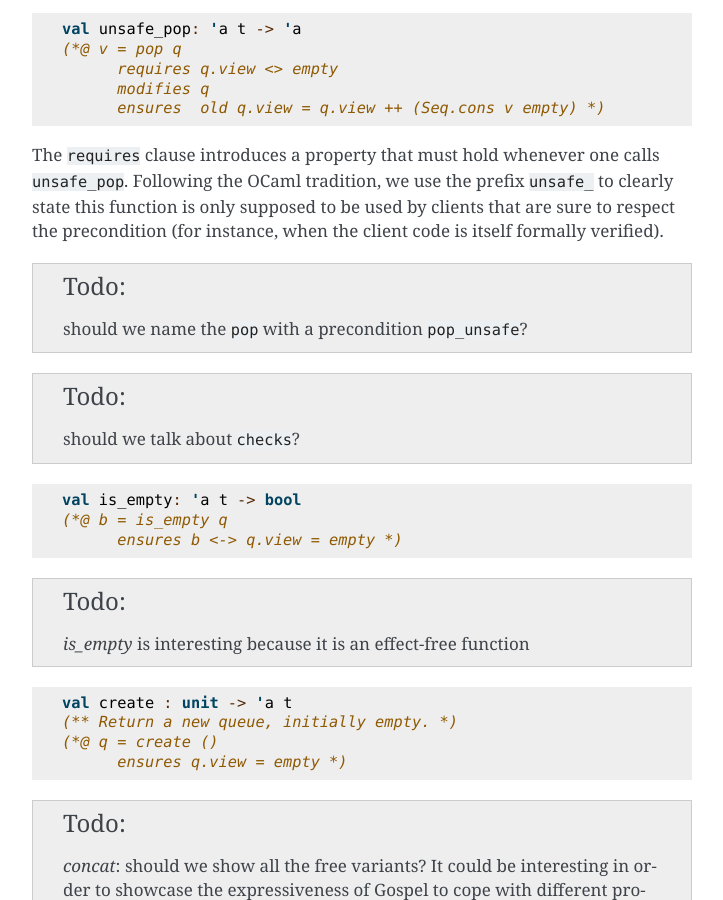
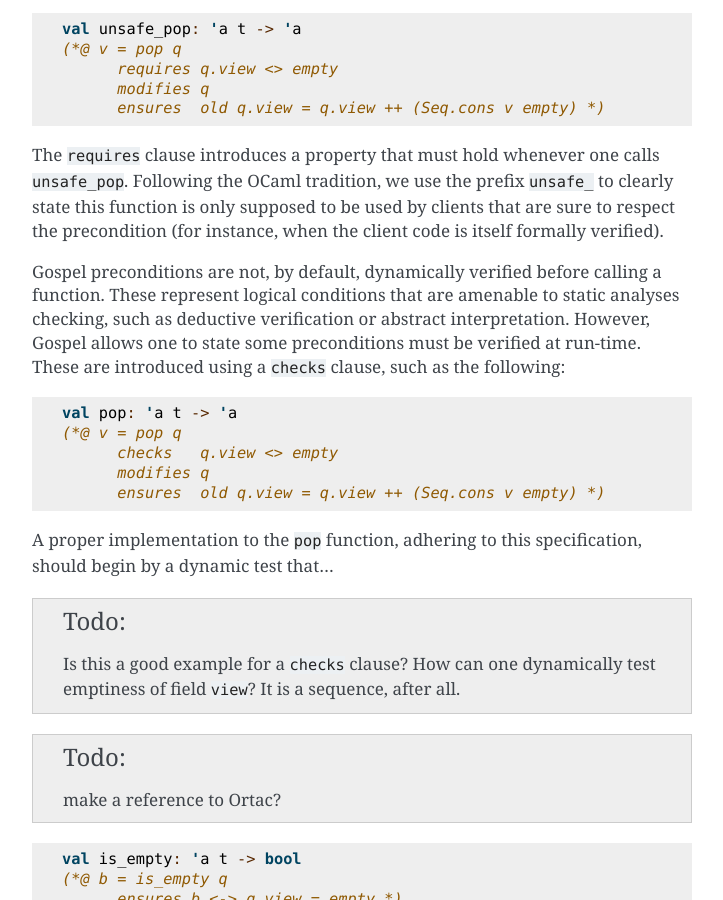
Before and after one commit to ocaml-gospel/gospel, a Sphinx documentation site: the page built from doc/starting.rst, in a window 1280 px wide and 900 px high, scrolled down 1528 px. Shown: the whole window, without its empty margins (388-1111 px from the left). Built offline with Sphinx 7.4.7, drawn with Linux system fonts in a browser that asks for light colours.

Commit message:
Documenting `pop` with checks: should we do it? (wip)

```diff
--- a/doc/starting.rst
+++ b/doc/starting.rst
@@ -89,11 +89,30 @@ clearly state this function is only supposed to be used by clients that are sure
 to respect the precondition (for instance, when the client code is itself
 formally verified).
 
-.. todo::
-   should we name the ``pop`` with a precondition ``pop_unsafe``?
+Gospel preconditions are not, by default, dynamically verified before calling a
+function. These represent logical conditions that are amenable to static
+analyses checking, such as deductive verification or abstract
+interpretation. However, Gospel allows one to state some preconditions must be
+verified at run-time. These are introduced using a ``checks`` clause, such as
+the following:
+
+.. code-block:: ocaml
+
+   val pop: 'a t -> 'a
+   (*@ v = pop q
+         checks   q.view <> empty
+         modifies q
+         ensures  old q.view = q.view ++ (Seq.cons v empty) *)
+
+A proper implementation to the ``pop`` function, adhering to this specification,
+should begin by a dynamic test that...
 
 .. todo::
-   should we talk about ``checks``?
+   Is this a good example for a ``checks`` clause? How can one dynamically test
+   emptiness of field ``view``? It is a sequence, after all.
+
+.. todo::
+   make a reference to Ortac?
 
 .. code-block:: ocaml
 
```
